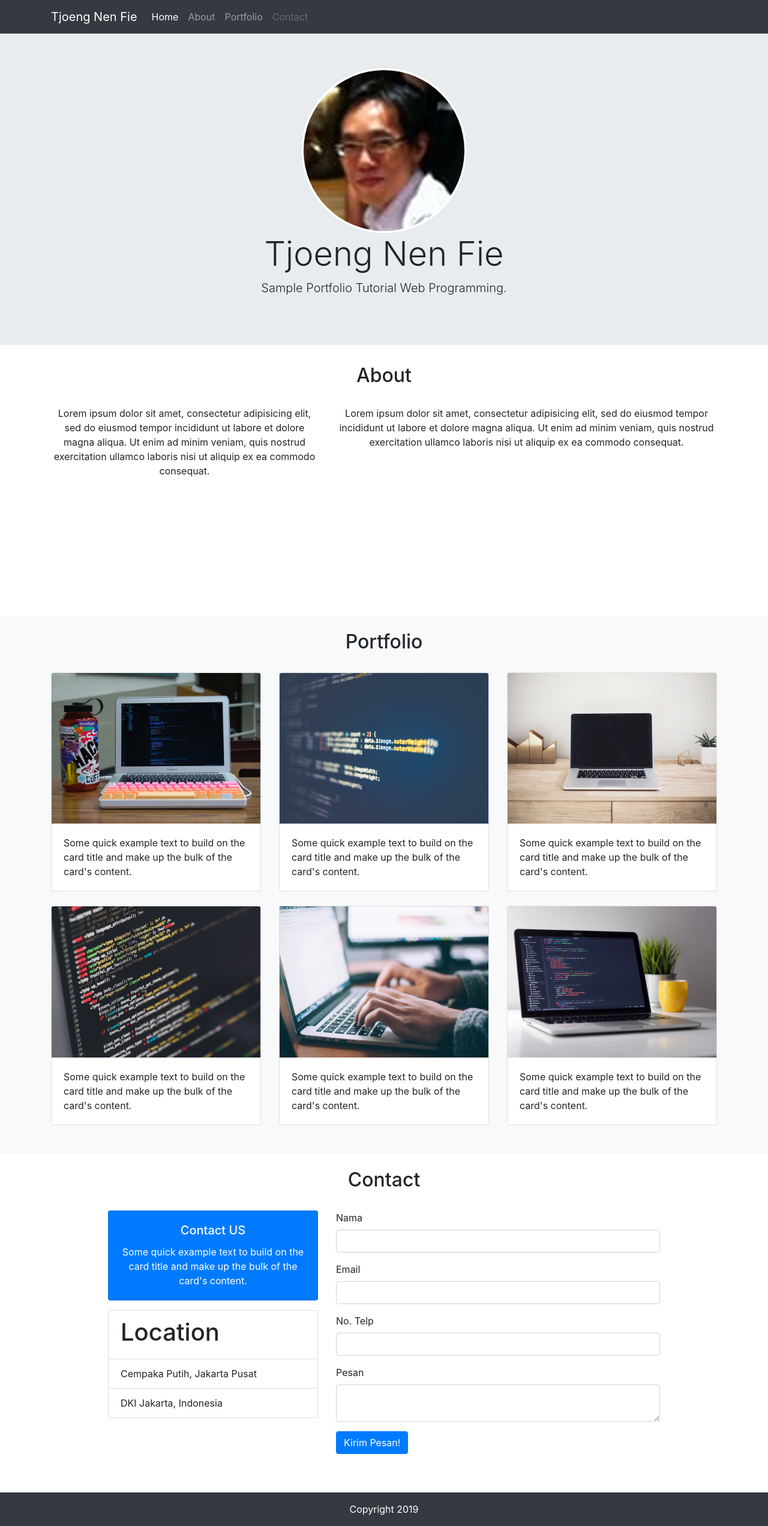
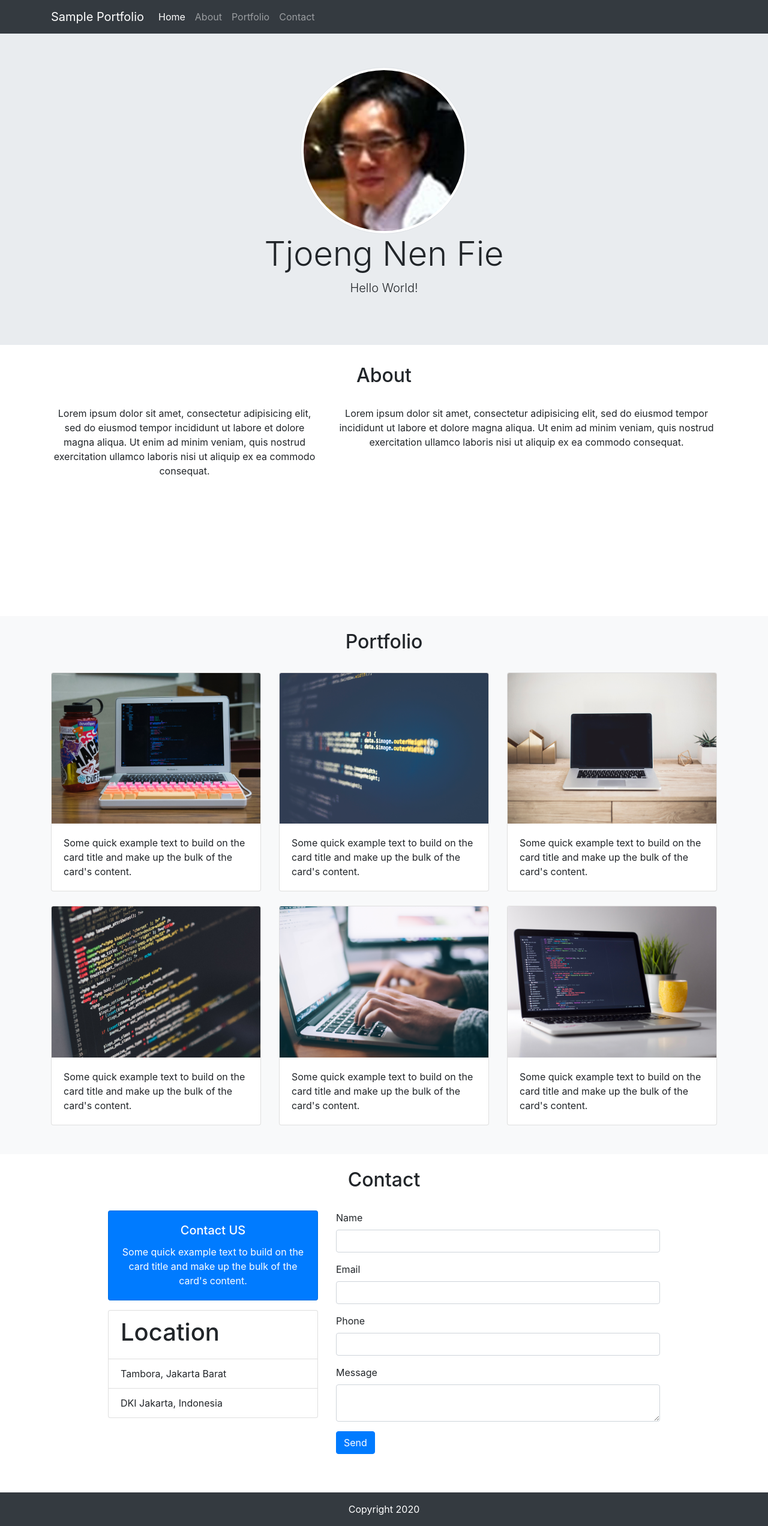
Before and after one commit to nenfie/nenfie.github.io, a plain HTML site: page index.html in a window 1280 px wide. Shown: the whole page at 60% size. Drawn offline with nearby package versions, Linux system fonts and the light colour scheme.

Commit message:
Update index.html

```diff
--- a/index.html
+++ b/index.html
@@ -15,23 +15,23 @@
       }
     </style>
 
-    <title>My Portfolio</title>
+    <title>Sample Portfolio</title>
   </head>
   <body class="mt-5">
 
 
 <nav class="navbar fixed-top navbar-expand-lg navbar-dark bg-dark">
   <div class="container">
-  <a class="navbar-brand" href="#">Tjoeng Nen Fie</a>
+  <a class="navbar-brand" href="#">Sample Portfolio</a>
   <button class="navbar-toggler" type="button" data-toggle="collapse" data-target="#navbarNavAltMarkup" aria-controls="navbarNavAltMarkup" aria-expanded="false" aria-label="Toggle navigation">
     <span class="navbar-toggler-icon"></span>
   </button>
   <div class="collapse navbar-collapse" id="navbarNavAltMarkup">
     <div class="navbar-nav">
       <a class="nav-item nav-link active" href="#">Home <span class="sr-only">(current)</span></a>
-      <a class="nav-item nav-link" href="#">About</a>
-      <a class="nav-item nav-link" href="#">Portfolio</a>
-      <a class="nav-item nav-link disabled" href="#">Contact</a>
+      <a class="nav-item nav-link" href="#about">About</a>
+      <a class="nav-item nav-link" href="#portfolio">Portfolio</a>
+      <a class="nav-item nav-link" href="#contact">Contact</a>
     </div>
   </div>
   </div>
@@ -42,7 +42,7 @@
   <div class="container text-center">
     <img src="img/nenfie.jpg" width="25%" class="rounded-circle img-thumbnail">
     <h1 class="display-4">Tjoeng Nen Fie</h1>
-    <p class="lead">Sample Portfolio Tutorial Web Programming.</p>
+    <p class="lead">Hello World!</p>
   </div>
 </div>
 
@@ -155,14 +155,14 @@
         </div>
         <ul class="list-group">
           <li class="list-group-item"><h1>Location</h1></li>
-          <li class="list-group-item">Cempaka Putih, Jakarta Pusat</li>
+          <li class="list-group-item">Tambora, Jakarta Barat</li>
           <li class="list-group-item">DKI Jakarta, Indonesia</li>
         </ul>
       </div>
       <div class="col-lg-6">
         <form>
           <div class="form-group">
-            <label for="nama">Nama</label>
+            <label for="nama">Name</label>
             <input type="text" class="form-control" id="nama">
           </div>
           <div class="form-group">
@@ -170,15 +170,15 @@
             <input type="text" class="form-control" id="email">
           </div>
           <div class="form-group">
-            <label for="telp">No. Telp</label>
+            <label for="telp">Phone</label>
             <input type="text" class="form-control" id="telp">
           </div>
           <div class="form-group">
-            <label for="pesan">Pesan</label>
+            <label for="pesan">Message</label>
             <textarea name="pesan" id="pesan" class="form-control"></textarea>
           </div>
           <div class="form-group">
-            <button type="button" class="btn btn-primary">Kirim Pesan!</button>
+            <button type="button" class="btn btn-primary">Send</button>
           </div>
         </form>
       </div>
@@ -191,7 +191,7 @@
   <div class="container">
     <div class="row pt-3">
       <div class="col text-center">
-        <p>Copyright 2019</p>
+        <p>Copyright 2020</p>
       </div>
     </div>
   </div>
```
